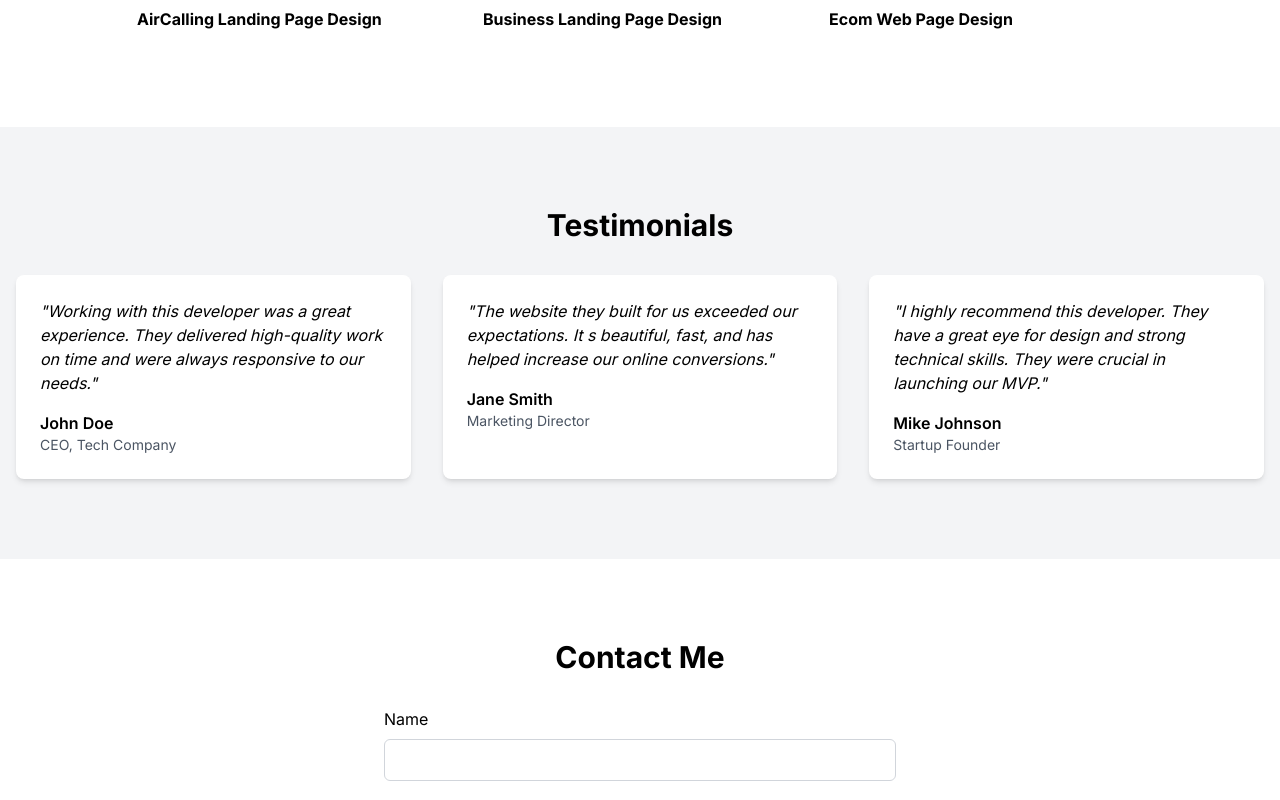
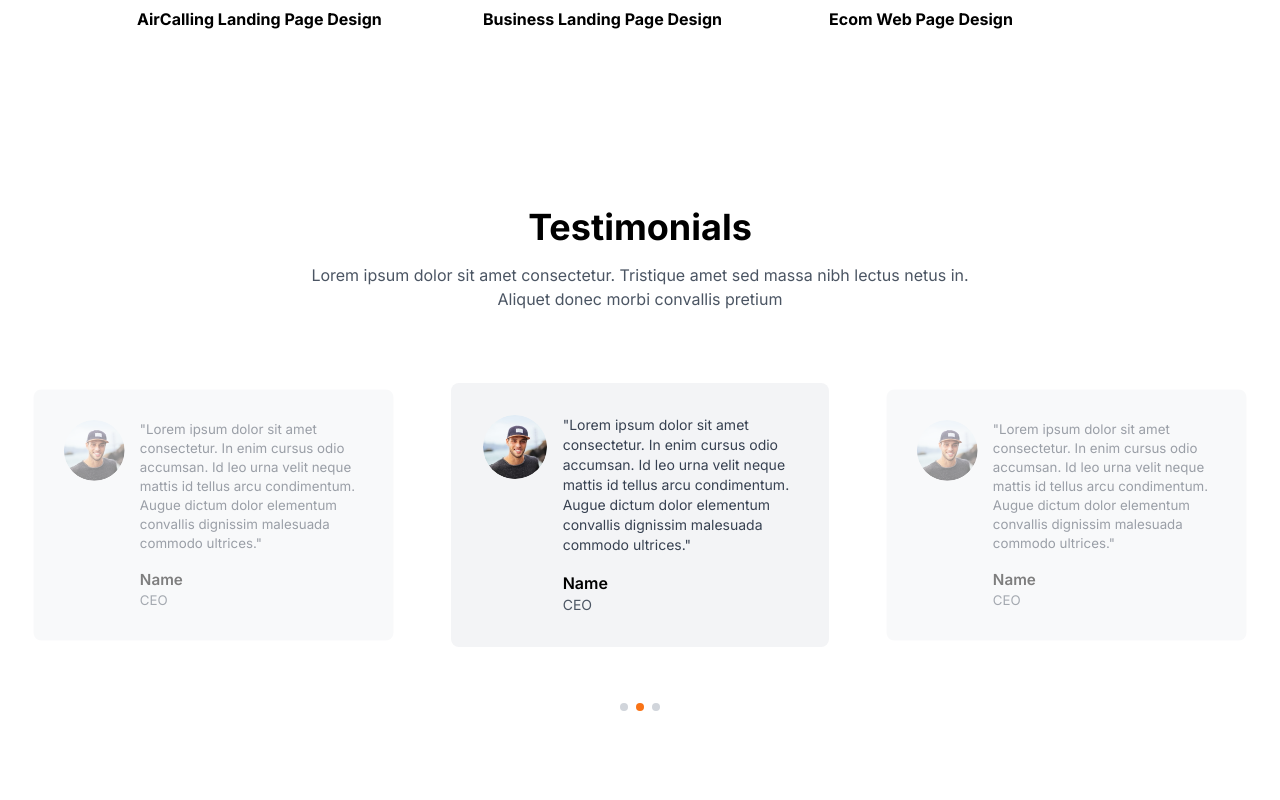
Before and after one commit to 49Harsh/Mugs-portfolio-next.js, a Next.js app: page / in a window 1280 px wide. Shown: the part 2820-3620 px from the top of the page. Built offline with nearby package versions, Linux system fonts and the light colour scheme.

Commit message:
adding testimonial page with finnal code

```diff
--- a/app/components/Header.tsx
+++ b/app/components/Header.tsx
@@ -47,7 +47,7 @@ const Header = () => {
           <button onClick={toggleDarkMode} className="p-2 rounded-full hover:bg-gray-200 dark:hover:bg-gray-700">
             {theme === 'dark' ? <FaSun className="h-6 w-6 text-white" /> : <FaMoon className="h-6 w-6 text-black" />}
           </button>
-          <a href="/cv.pdf" download className="hidden md:inline-block bg-orange-500 text-white px-4 py-2 rounded hover:bg-orange-600 transition-colors">
+          <a href="https://drive.google.com/file/d/1cQ2SQ-ii1GXYIR55PrqNf0yHh1jPwqPU/view?usp=sharing" target='_blank' download className="hidden md:inline-block bg-orange-500 text-white px-4 py-2 rounded hover:bg-orange-600 transition-colors">
             Download CV
           </a>
           <button onClick={toggleMenu} className="md:hidden p-2 rounded-full hover:bg-gray-200 dark:hover:bg-gray-700">
@@ -63,7 +63,7 @@ const Header = () => {
           <Link href="/projects" className="block py-2 text-black dark:text-white hover:text-orange-500">Projects</Link>
           <Link href="/testimonials" className="block py-2 text-black dark:text-white hover:text-orange-500">Testimonials</Link>
           <Link href="/contact" className="block py-2 text-black dark:text-white hover:text-orange-500">Contact</Link>
-          <a href="/cv.pdf" download className="block py-2 text-orange-500 hover:text-orange-600">Download CV</a>
+          <a href="https://drive.google.com/file/d/1cQ2SQ-ii1GXYIR55PrqNf0yHh1jPwqPU/view?usp=sharing" target='_blank' download className="block py-2 text-orange-500 hover:text-orange-600">Download CV</a>
         </div>
       )}
     </header>
--- a/app/components/Testimonials.tsx
+++ b/app/components/Testimonials.tsx
@@ -1,43 +1,85 @@
+'use client'
+import { useState } from 'react'
 import Image from 'next/image'
+import testImg from '@/public/images/Ellipse 10.png'
 
 const Testimonials = () => {
   const testimonials = [
     {
-      name: 'John Doe',
-      role: 'CEO, Tech Company',
-      content: 'Working with this developer was a great experience. They delivered high-quality work on time and were always responsive to our needs.',
-    //   avatar: '/images/avatar1.jpg',
+      name: 'Name',
+      role: 'CEO',
+      content: 'Lorem ipsum dolor sit amet consectetur. In enim cursus odio accumsan. Id leo urna velit neque mattis id tellus arcu condimentum. Augue dictum dolor elementum convallis dignissim malesuada commodo ultrices.',
+
     },
     {
-      name: 'Jane Smith',
-      role: 'Marketing Director',
-      content: 'The website they built for us exceeded our expectations. It s beautiful, fast, and has helped increase our online conversions.'
-    //   avatar: '/images/avatar1.jpg',
+      name: 'Name',
+      role: 'CEO',
+      content: 'Lorem ipsum dolor sit amet consectetur. In enim cursus odio accumsan. Id leo urna velit neque mattis id tellus arcu condimentum. Augue dictum dolor elementum convallis dignissim malesuada commodo ultrices.',
+
     },
     {
-      name: 'Mike Johnson',
-      role: 'Startup Founder',
-      content: 'I highly recommend this developer. They have a great eye for design and strong technical skills. They were crucial in launching our MVP.',
-    //   avatar: '/images/avatar3.jpg',
+      name: 'Name',
+      role: 'CEO',
+      content: 'Lorem ipsum dolor sit amet consectetur. In enim cursus odio accumsan. Id leo urna velit neque mattis id tellus arcu condimentum. Augue dictum dolor elementum convallis dignissim malesuada commodo ultrices.',
+
     },
+    // Add more testimonials as needed
   ]
 
+  const [currentTestimonial, setCurrentTestimonial] = useState(1)
+
   return (
-    <section className="bg-gray-100 dark:bg-gray-800 py-20">
-      <div className="container mx-auto px-4">
-        <h2 className="text-3xl font-bold mb-8 text-center">Testimonials</h2>
-        <div className="grid grid-cols-1 md:grid-cols-2 lg:grid-cols-3 gap-8">
-          {testimonials.map((testimonial, index) => (
-            <div key={index} className="bg-white dark:bg-gray-700 p-6 rounded-lg shadow-md">
-              <p className="mb-4 italic">"{testimonial.content}"</p>
-              <div className="flex items-center">
-                {/* <Image src={testimonial.avatar} alt={testimonial.name} width={48} height={48} className="rounded-full mr-4" /> */}
-                <div>
-                  <h4 className="font-semibold">{testimonial.name}</h4>
-                  <p className="text-sm text-gray-600 dark:text-gray-300">{testimonial.role}</p>
+    <section className="py-20 w-full bg-white dark:bg-[#1E1E1E] ">
+      <div className="w-full ">
+        <h2 className="text-4xl text-black dark:text-white font-bold mb-4 text-center">Testimonials</h2>
+        <p className="text-center text-gray-600  dark:text-white mb-12 max-w-2xl mx-auto">
+          Lorem ipsum dolor sit amet consectetur. Tristique amet sed massa nibh lectus
+          netus in. Aliquet donec morbi convallis pretium
+        </p>
+
+        <div className="flex items-center w-full justify-center">
+          {[-1, 0, 1].map((offset) => {
+            const index = (currentTestimonial + offset + testimonials.length) % testimonials.length
+            const testimonial = testimonials[index]
+            return (
+              <div
+                key={index}
+                className={`w-full md:w-1/3 p-6 ${
+                  offset === 0 ? 'opacity-100 scale-100' : 'opacity-50 scale-95'
+                } transition-all duration-300`}
+              >
+                <div className="bg-gray-100 rounded-lg p-8 w">
+                  <div className="flex items-start">
+                    <div className="w-16 h-16 mr-4 flex-shrink-0">
+                      <Image
+                        src={testImg}
+                        alt={testimonial.name}
+                        width={84}
+                        height={84}
+                        className="rounded-full"
+                      />
+                    </div>
+                    <div>
+                      <p className="mb-4 text-gray-700 text-sm">"{testimonial.content}"</p>
+                      <h4 className="font-semibold">{testimonial.name}</h4>
+                      <p className="text-sm text-gray-600">{testimonial.role}</p>
+                    </div>
+                  </div>
                 </div>
               </div>
-            </div>
+            )
+          })}
+        </div>
+
+        <div className="flex justify-center mt-8">
+          {testimonials.map((_, index) => (
+            <button
+              key={index}
+              className={`w-2 h-2 rounded-full mx-1 ${
+                index === currentTestimonial ? 'bg-orange-500' : 'bg-gray-300'
+              }`}
+              onClick={() => setCurrentTestimonial(index)}
+            />
           ))}
         </div>
       </div>
```
Also changed, not shown: public/images/Ellipse 10.png (added).
